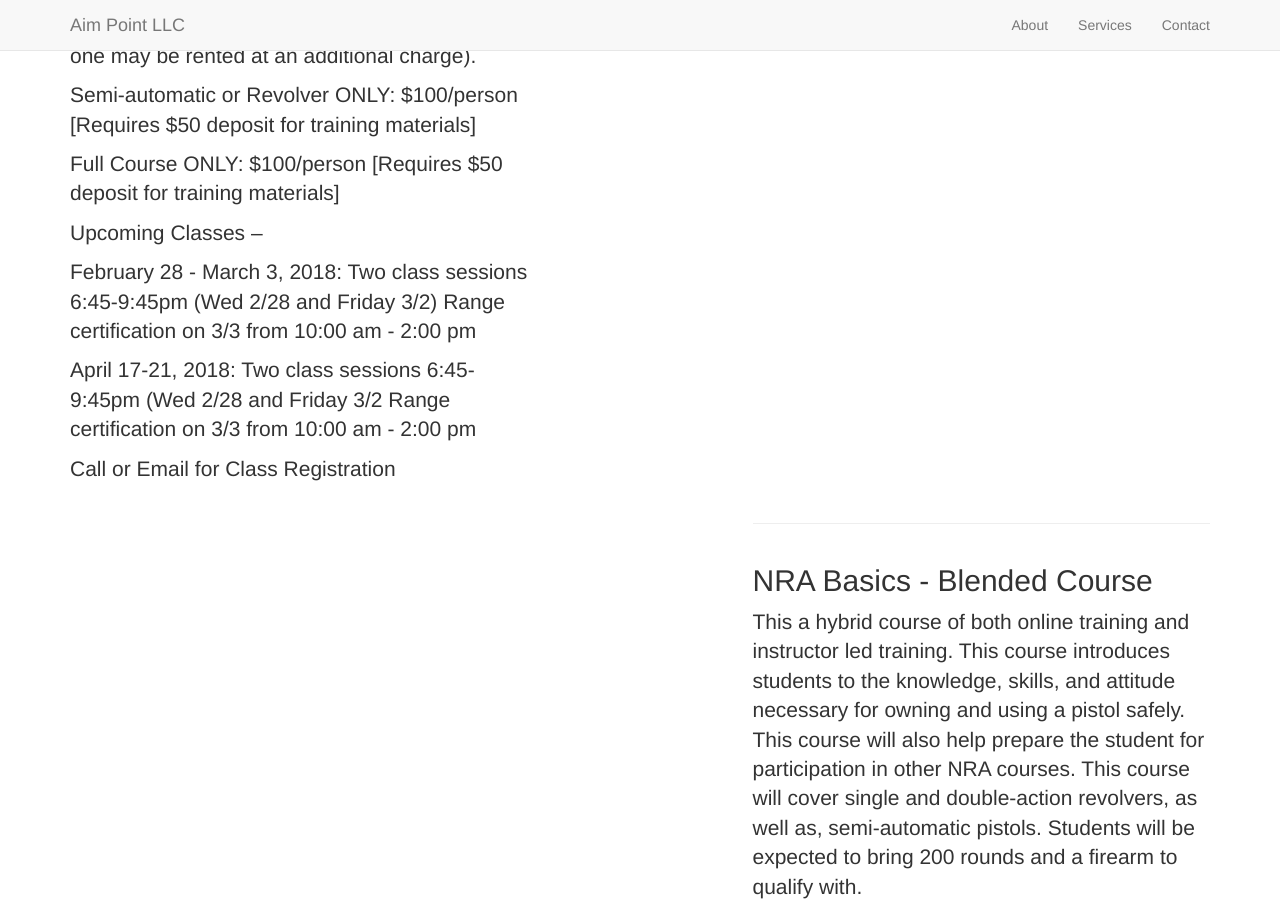
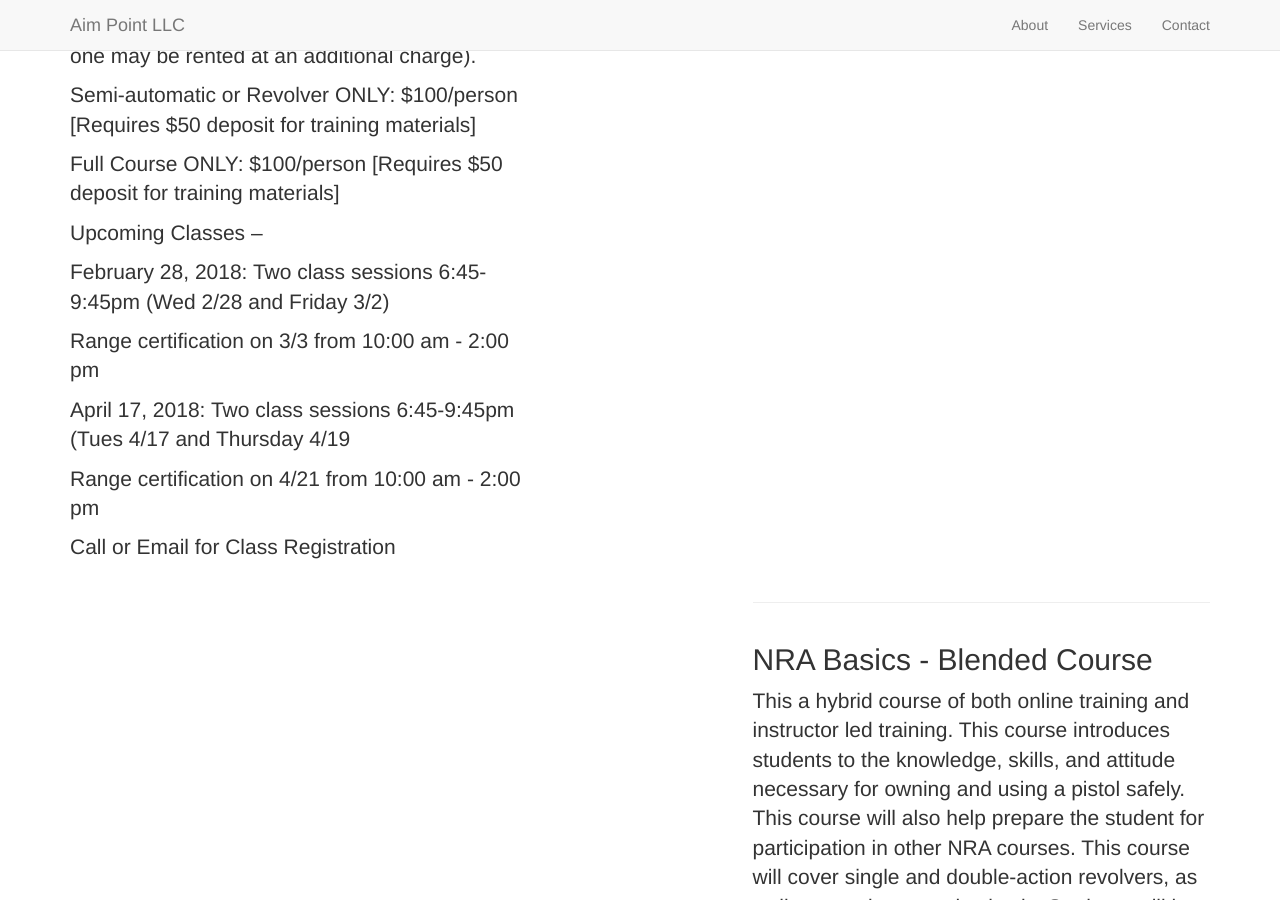
Before and after one commit to aimpoint/aimpoint.github.io, a Jekyll site: the page built from _posts/2016-1-4-basics1.markdown, in a window 1280 px wide and 900 px high, scrolled down 1493 px. Built offline with Jekyll 4.4.1, drawn with Linux system fonts in a browser that asks for light colours; nearby versions of some CDN libraries; library files that are not in the unit come from our copies.

Commit message:
Update 2016-1-4-basics1.markdown

```diff
--- a/_posts/2016-1-4-basics1.markdown
+++ b/_posts/2016-1-4-basics1.markdown
@@ -16,10 +16,13 @@ Full Course ONLY:  $100/person  [Requires $50 deposit for training materials]
 
 Upcoming Classes --
 
-February 28 - March 3, 2018: Two class sessions 6:45-9:45pm (Wed 2/28 and Friday 3/2)
-                                                                                                                                                                        Range certification on 3/3 from 10:00 am - 2:00 pm
+February 28, 2018: Two class sessions 6:45-9:45pm (Wed 2/28 and Friday 3/2)
 
-April 17-21, 2018: Two class sessions 6:45-9:45pm (Wed 2/28 and Friday 3/2                                                                                                                                                                                                                              Range certification on 3/3 from 10:00 am - 2:00 pm
+   Range certification on 3/3 from 10:00 am - 2:00 pm
+
+April 17, 2018: Two class sessions 6:45-9:45pm (Tues 4/17 and Thursday 4/19
+
+   Range certification on 4/21 from 10:00 am - 2:00 pm
 
 
 Call or Email for Class Registration
```
